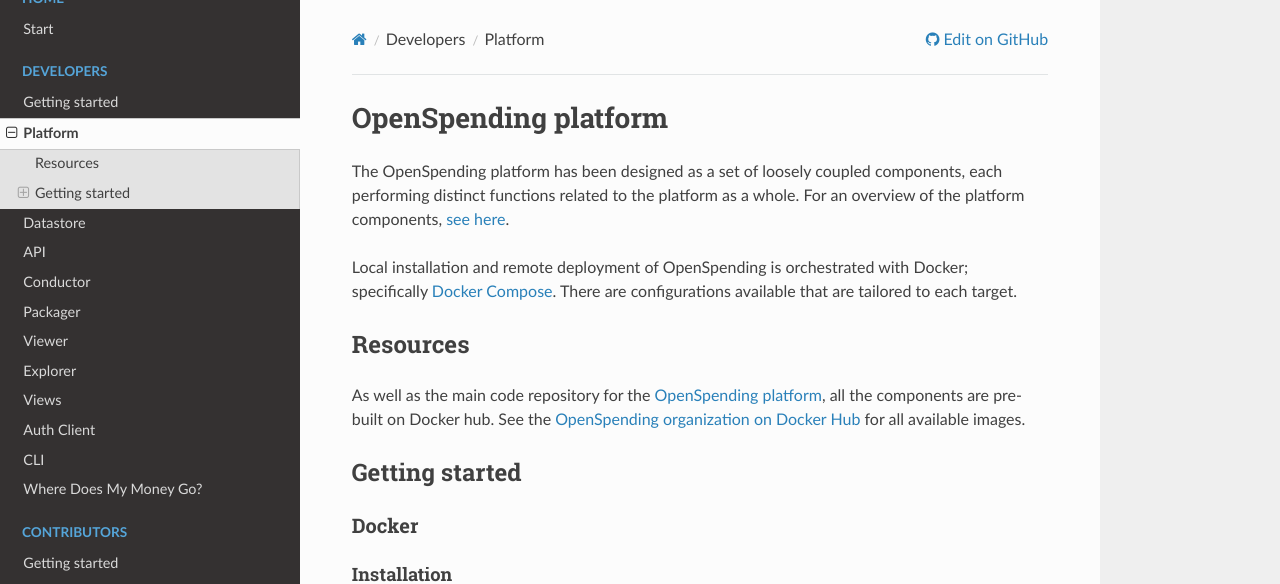
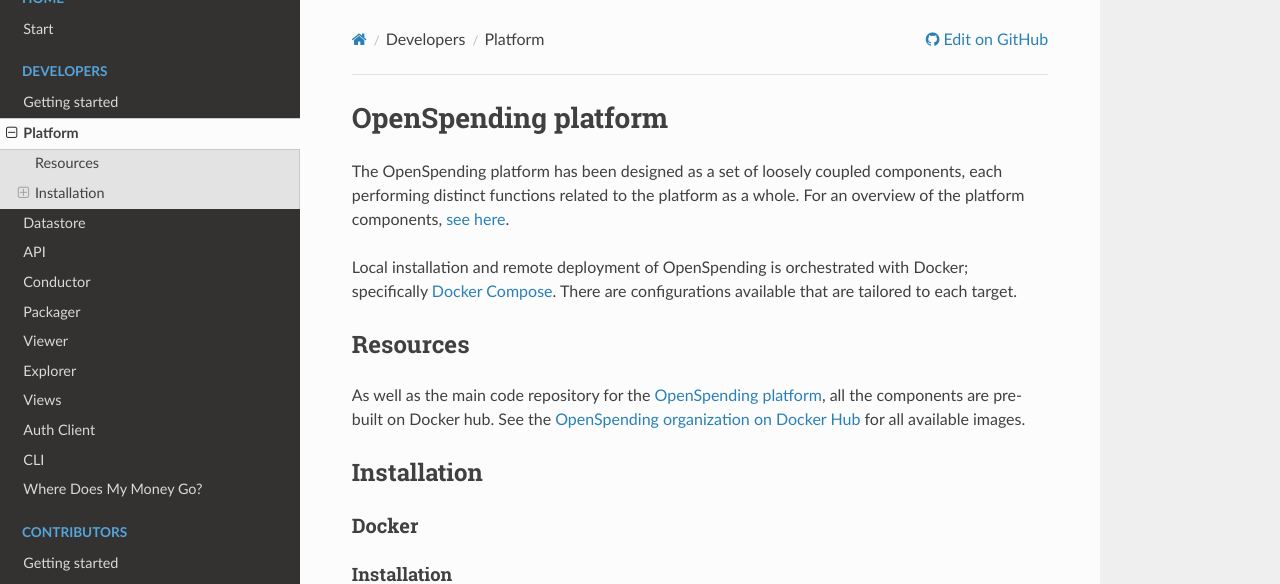
Before and after one commit to openspending/docs, an MkDocs documentation site: the page built from docs/developers/platform.md, in a window 1280 px wide and 900 px high. Shown: the top 584 px of the window. Built offline with MkDocs 1.6.1, drawn with Linux system fonts in a browser that asks for light colours; nearby versions of some CDN libraries; old or Windows-style settings are respelled for this version of MkDocs.

Commit message:
Small text change.

```diff
--- a/docs/developers/platform.md
+++ b/docs/developers/platform.md
@@ -8,7 +8,7 @@ Local installation and remote deployment of OpenSpending is orchestrated with Do
 
 As well as the main code repository for the [OpenSpending platform](https://github.com/openspending/openspending), all the components are pre-built on Docker hub. See the [OpenSpending organization on Docker Hub](https://hub.docker.com/u/openspending/) for all available images.
 
-## Getting started
+## Installation
 
 ### Docker
 
```
